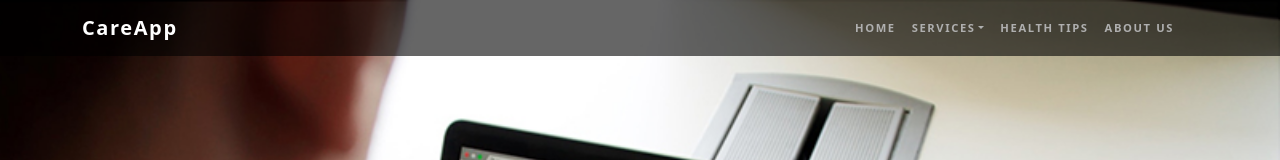
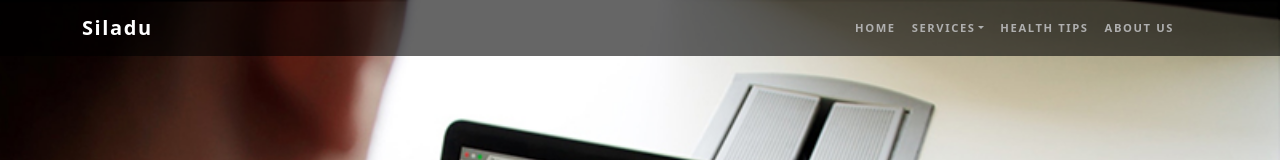
Before and after one commit to setiadirifqi02/Siladu_app, a React (Create React App) app: page / in a window 1280 px wide. Shown: the top 160 px of the page. Built offline with nearby package versions, Linux system fonts and the light colour scheme.

Commit message:
Change nav brand on navigation and Offcanvas menu

```diff
--- a/src/components/NavigationBar.jsx
+++ b/src/components/NavigationBar.jsx
@@ -15,7 +15,7 @@ function NavigationBar() {
       {['md'].map((expand) => (
         <Navbar key={expand} expand={expand} className="mb-3 py-2 navbar-dark">
           <Container md="true">
-            <Navbar.Brand className="text-capitalize"><Link to="/">CareApp </Link></Navbar.Brand>
+            <Navbar.Brand className="text-capitalize"><Link to="/">Siladu </Link></Navbar.Brand>
             <Navbar.Toggle aria-controls={`offcanvasNavbar-expand-${expand}`} />
             <Navbar.Offcanvas
               id={`offcanvasNavbar-expand-${expand}`}
@@ -24,7 +24,7 @@ function NavigationBar() {
             >
               <Offcanvas.Header closeButton>
                 <Offcanvas.Title id={`offcanvasNavbarLabel-expand-${expand}`}>
-                  CareApp
+                  Siladu
                 </Offcanvas.Title>
               </Offcanvas.Header>
               <Offcanvas.Body>
```
